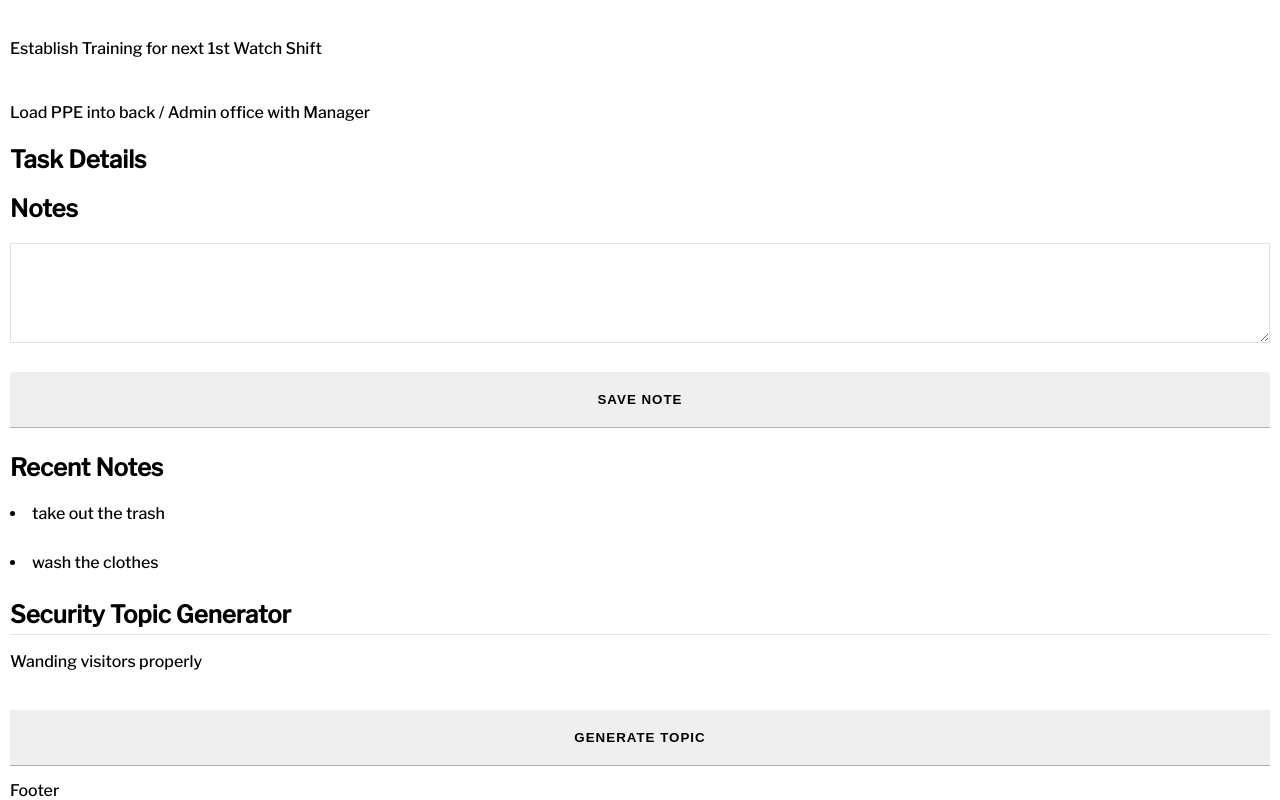
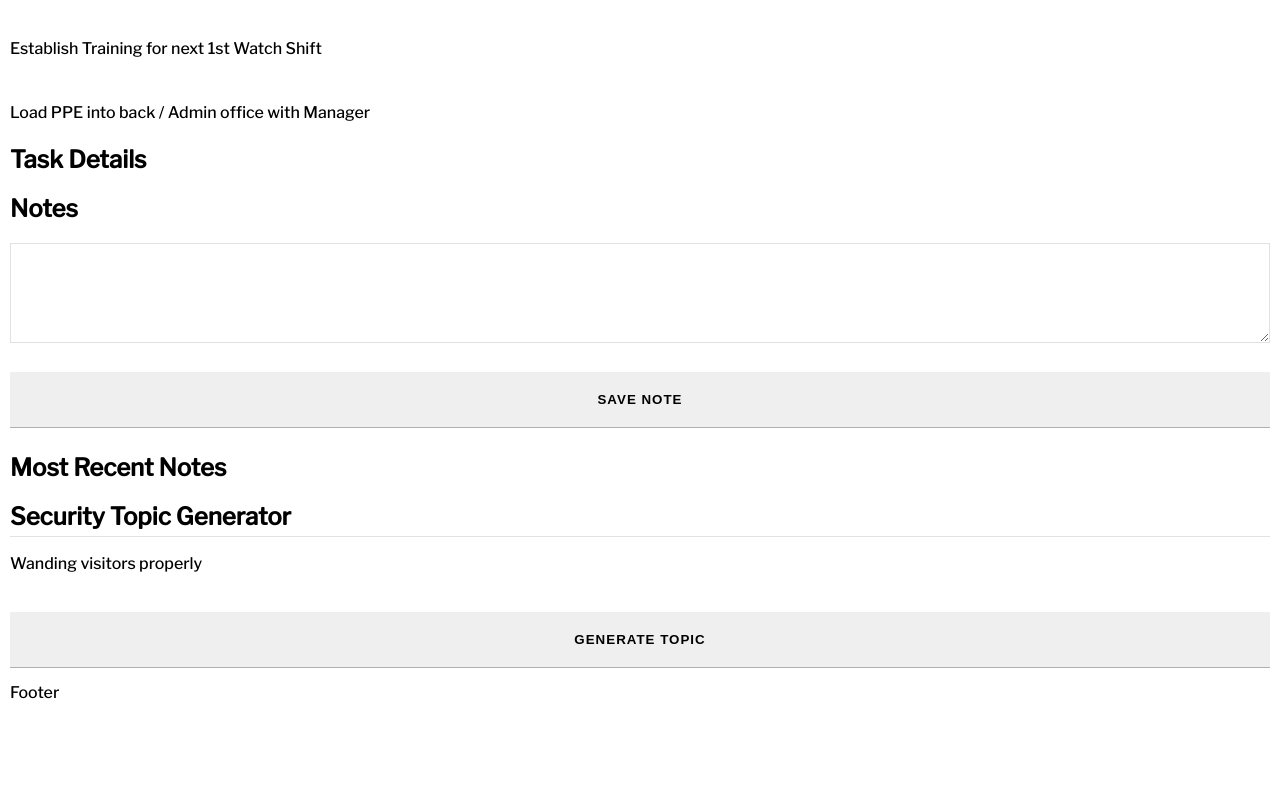
Before and after one commit to chrisvneal/security-soup, a React (Create React App) app: page / in a window 1280 px wide. Shown: the part 999-1799 px from the top of the page. After the commit the page ends 1701 px from the top, so only its background shows below. Built offline with nearby package versions, Linux system fonts and the light colour scheme.

Commit message:
Add functionality to most recent notes section

```diff
--- a/src/components/Notes.js
+++ b/src/components/Notes.js
@@ -3,10 +3,14 @@ import RecentNotes from "./RecentNotes";
 
 const Notes = () => {
   const [note, setNote] = useState("");
-  const recentNotes = ["take out the trash", "wash the clothes"];
+  const [recentNotes, setRecentNotes] = useState([]);
+
   const onFormSubmit = (e) => {
     e.preventDefault();
-    console.log("Form submitted");
+    const newNotes = [note, ...recentNotes];
+    setNote("");
+
+    setRecentNotes(newNotes.splice(0, 3));
   };
 
   return (
--- a/src/components/RecentNotes.js
+++ b/src/components/RecentNotes.js
@@ -7,7 +7,7 @@ const RecentNotes = ({ recentNotes }) => {
 
   return (
     <div className="recent-notes">
-      <h2>Recent Notes</h2>
+      <h2>Most Recent Notes</h2>
       <ul>{mostRecentNotes}</ul>
     </div>
   );
```
